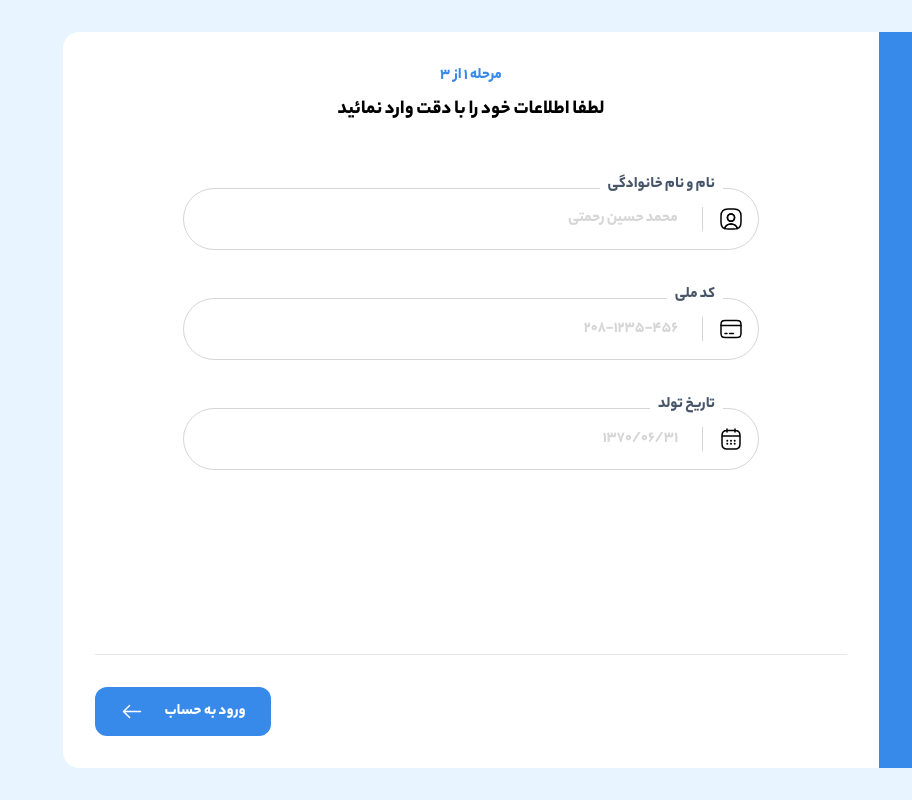
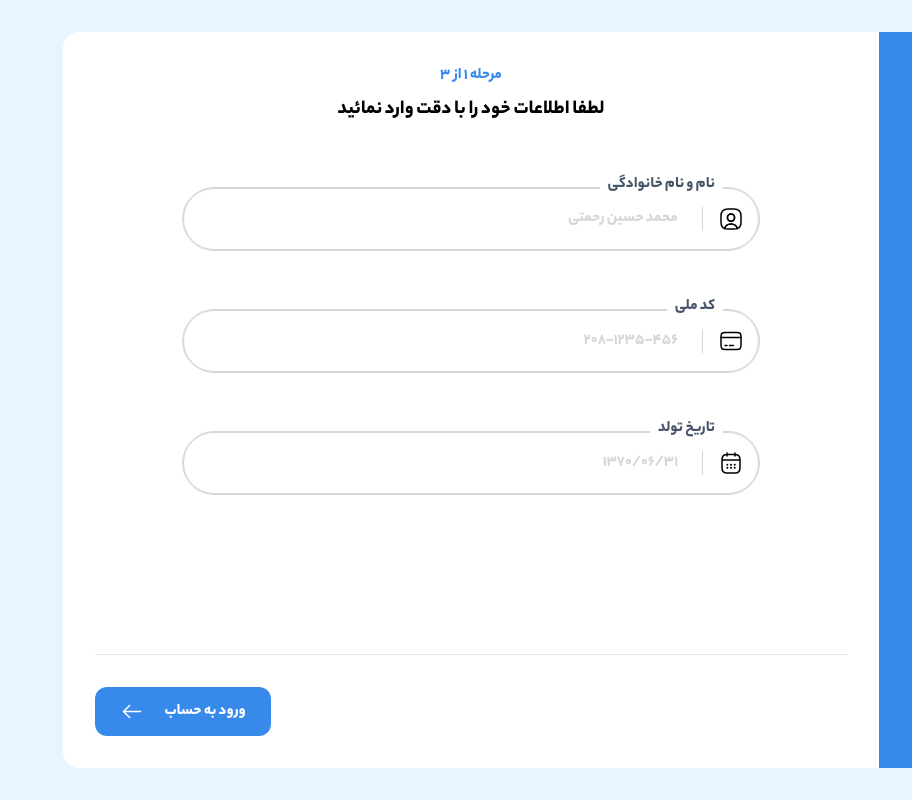
Before and after one commit to mehdimh95/dornika-test, a Next.js app: page /singup in a window 1280 px wide. Shown: the whole page, without its empty margins (368-1280 px from the left). Built offline with nearby package versions, Linux system fonts and the light colour scheme.

Commit message:
feat: create formcontroller

```diff
--- a/src/components/FormController.tsx
+++ b/src/components/FormController.tsx
@@ -3,30 +3,41 @@ import React from 'react';
 interface IFormController extends React.InputHTMLAttributes<HTMLInputElement> {
   label: string;
   icon?: React.ReactNode;
+  error?: string;
 }
 
-const FormController = ({
-  label,
-  name,
-  icon,
-  ...inputProps
-}: IFormController) => {
+const FormController = React.forwardRef<HTMLInputElement, IFormController>(
+  ({ label, name, icon, error, ...inputProps }, ref) => {
     return (
-    <div className='flex flex-col relative'>
+      <div className='flex flex-col gap-3'>
+        <div className=' relative'>
           <label className='label' htmlFor={name}>
             <span className='label-text text-base text-slate-600  font-bold absolute top-[-15px] right-9 bg-white px-2'>
               {label}
             </span>
           </label>
           <input
-        className='input border border-fade-gray leading-[60px] w-full px-20 rounded-full outline-fade-gray placeholder:text-fade-gray'
+            id={name}
+            name={name}
+            ref={ref}
             {...inputProps}
+            className='input border focus:outline-red-600 focus:bg-white outline outline-1 border-fade-gray leading-[60px] w-full px-20 rounded-full outline-fade-gray placeholder:text-fade-gray'
           />
+
           <div className='absolute top-1/2 -translate-y-1/2 right-4 border-l border-fade-gray box-content pl-4'>
             {icon}
           </div>
         </div>
+        <span>
+          {error && (
+            <label className='label'>
+              <span className='label-text-alt text-red-600'>{error}</span>
+            </label>
+          )}
+        </span>
+      </div>
     );
-};
+  }
+);
 
 export default FormController;
```
Lines whose indentation alone changed are shown as unchanged.
